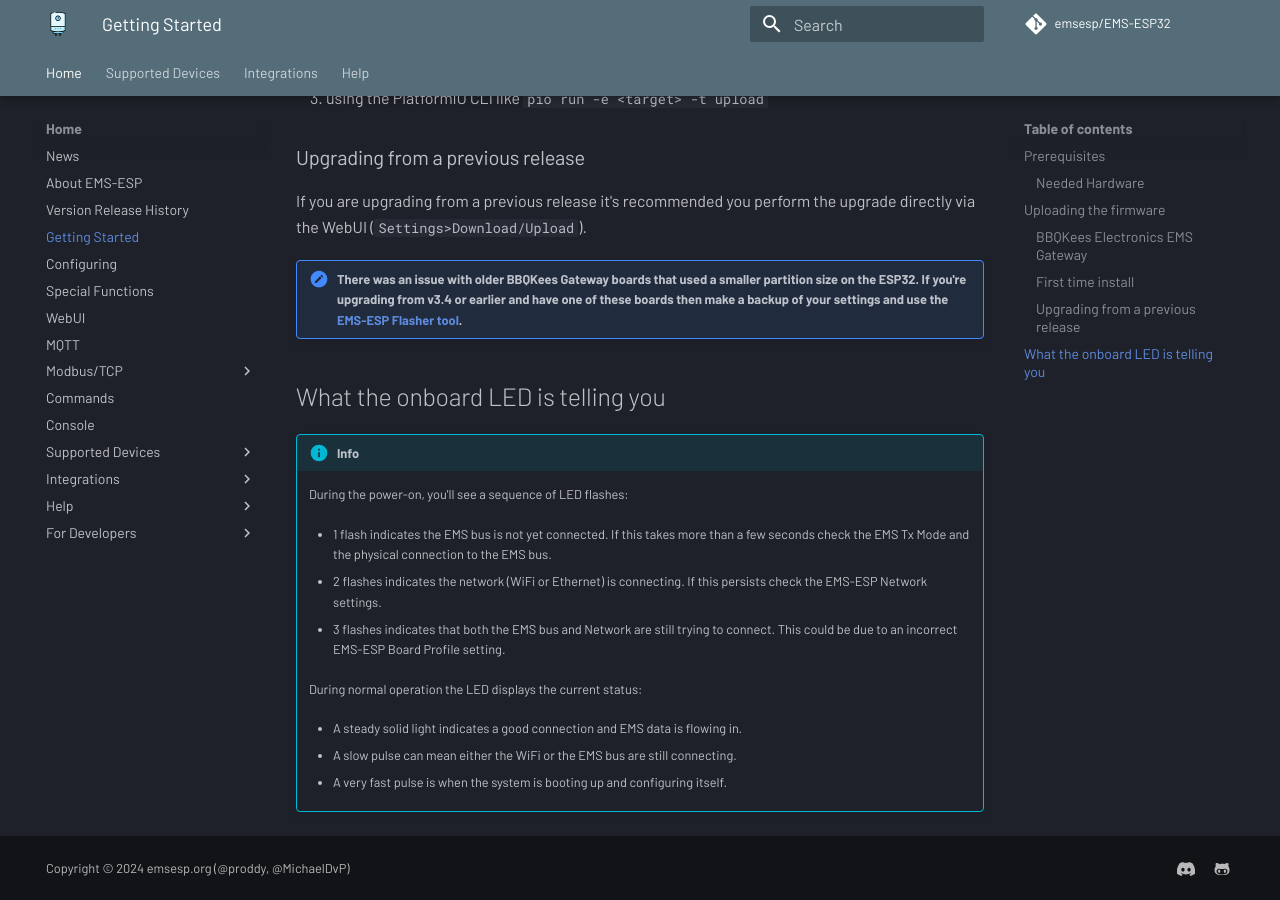
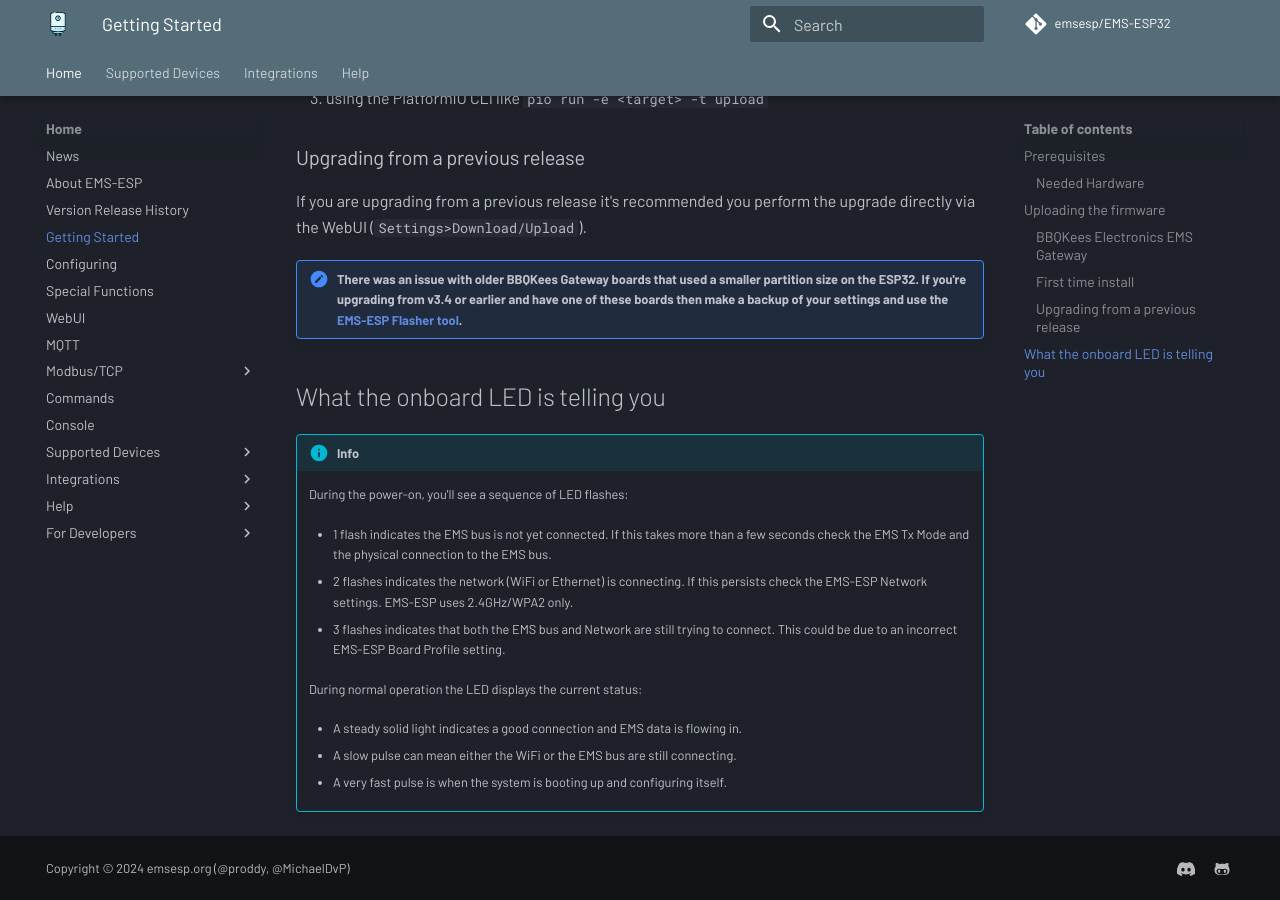
Before and after one commit to emsesp/docs, an MkDocs documentation site: the page built from docs/Getting-Started.md, in a window 1280 px wide and 900 px high, scrolled down 1996 px. Built offline with MkDocs 1.6.1 and Material for MkDocs 9.7.7, drawn with Linux system fonts in a browser that asks for light colours; comment, search, counter and statistics services are not loaded.

Commit message:
mention 2.4GHz/WPA2

```diff
--- a/docs/Getting-Started.md
+++ b/docs/Getting-Started.md
@@ -67,7 +67,7 @@
 
     * 1 flash indicates the EMS bus is not yet connected. If this takes more than a few seconds check the EMS Tx Mode and the physical connection to the EMS bus.
 
-    * 2 flashes indicates the network (WiFi or Ethernet) is connecting. If this persists check the EMS-ESP Network settings.
+    * 2 flashes indicates the network (WiFi or Ethernet) is connecting. If this persists check the EMS-ESP Network settings. EMS-ESP uses 2.4GHz/WPA2 only.
 
     * 3 flashes indicates that both the EMS bus and Network are still trying to connect. This could be due to an incorrect EMS-ESP Board Profile setting.
 
```
